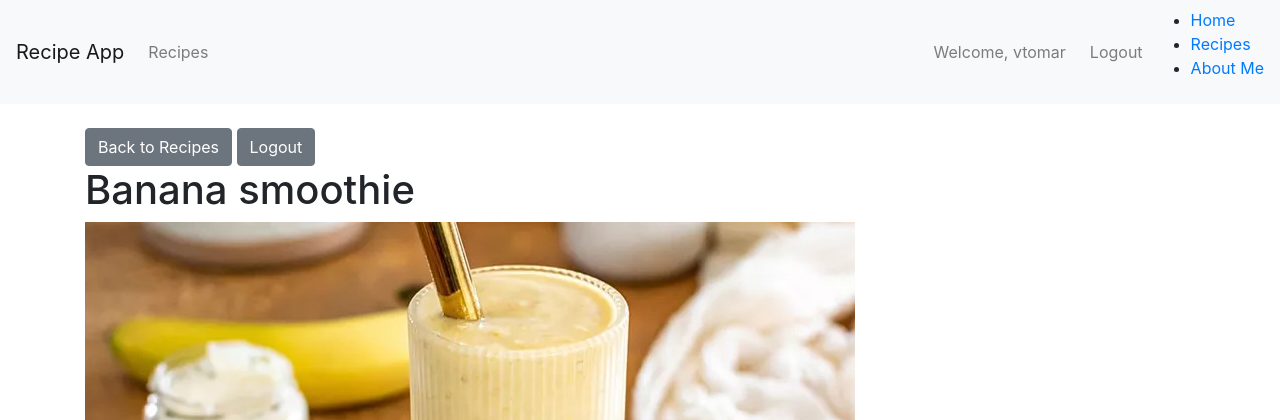
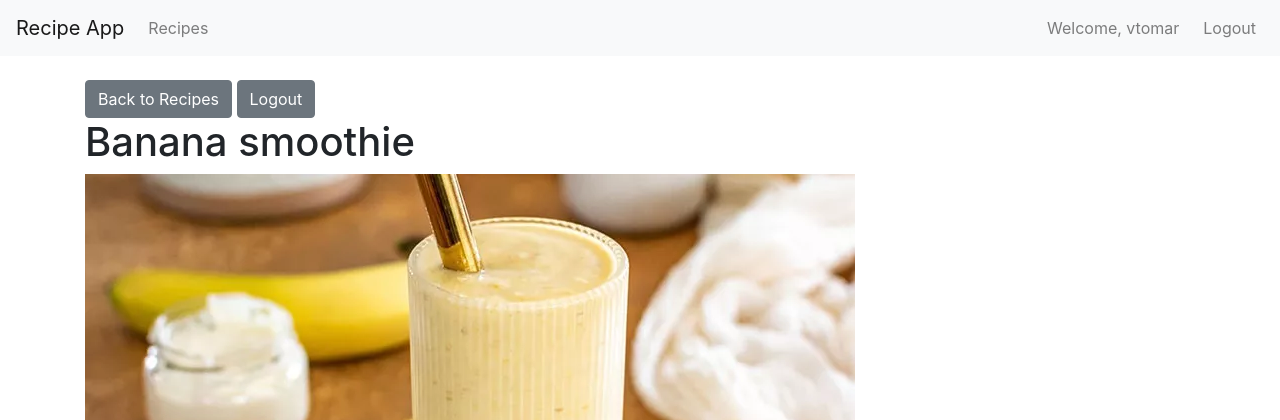
Before and after one commit to rkanishka/Django_project111, a Django app: page /recipes/1374249b-b5dc-444d-b499-3ecbaa1a679f/ in a window 1280 px wide. Shown: the top 420 px of the page. Run offline with Django 4.2, Linux system fonts and the light colour scheme; a user stored in the database is signed in; data comes from the database, SQL or seed files in the repository; some libraries are stand-ins or nearby versions.

Commit message:
Add files via upload

```diff
--- a/src/templates/base.html
+++ b/src/templates/base.html
@@ -32,11 +32,7 @@
                     </li>
                 {% endif %}
             </ul>
-            <ul>
-                <li><a href="{% url 'home' %}">Home</a></li>
-                <li><a href="{% url 'recipes' %}">Recipes</a></li>
-                <li><a href="{% url 'about_me' %}">About Me</a></li>
-            </ul>
+
         </div>
     </nav>
 
```
